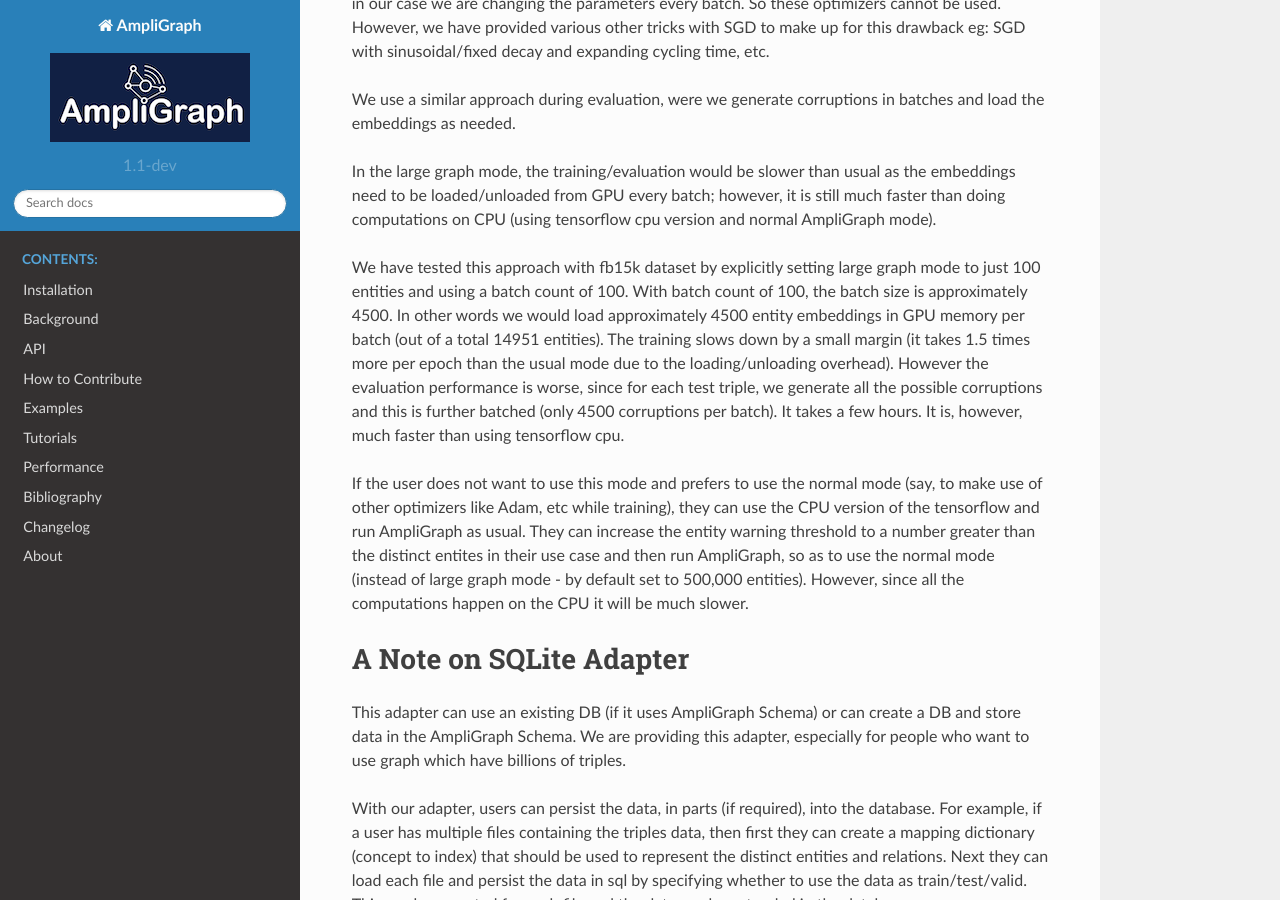
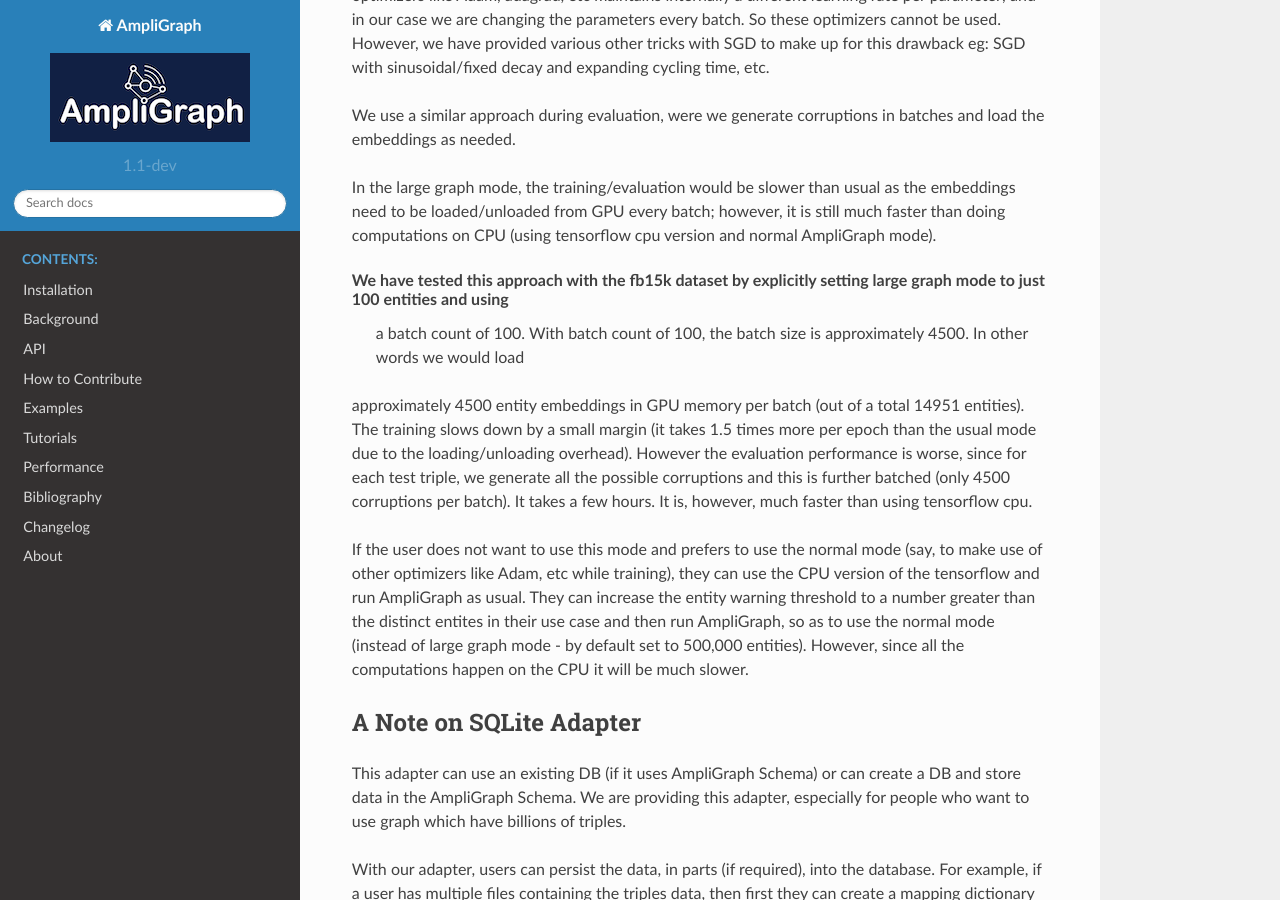
Before and after one commit to Accenture/AmpliGraph, a Sphinx documentation site: the page built from docs/dev_notes.rst, in a window 1280 px wide and 900 px high, scrolled down 1852 px. Built offline with Sphinx 7.4.7 and the Read the Docs theme 2.0.0, drawn with Linux system fonts in a browser that asks for light colours; the version number is read from the project's files by our own code; some of the changed text lies outside the part shown.

Commit message:
Integrated developer notes. Closes #113

```diff
--- a/docs/adapters_eval_and_large_graphs.rst
+++ b/docs/dev_notes.rst
@@ -10,7 +10,8 @@
 Every data adapter must be inherited from this class to be able to be used within AmpliGraph.
 
 
-**Training:**
+Training
+""""""""
 
 While fitting a model, AmpliGraph accepts either an object of ``AmpligraphDatasetAdapter`` class or a numpy array.
 To support backward compatibility, we support numpy arrays as inputs. However, internally we adapt this data in our
@@ -22,7 +23,8 @@
 It uses the ``get_size method`` to determine the size of the dataset.
 
 
-**Evaluation Procedure:**
+Evaluation Procedure
+""""""""""""""""""""
 
 While evaluating the performance of the models, AmpliGraph supports either an object of ``AmpligraphDatasetAdapter``
 class or a numpy array as input. Just like the fit function, we first adapt the data with the ``NumpyAdapter`` before
@@ -77,8 +79,8 @@
 from GPU every batch; however, it is still much faster than doing computations on CPU (using tensorflow cpu version and
 normal AmpliGraph mode).
 
-We have tested this approach with fb15k dataset by explicitly setting large graph mode to just 100 entities and using a
-batch count of 100. With batch count of 100, the batch size is approximately 4500. In other words we would load
+We have tested this approach with the fb15k dataset by explicitly setting large graph mode to just 100 entities and using
+ a batch count of 100. With batch count of 100, the batch size is approximately 4500. In other words we would load
 approximately 4500 entity embeddings in GPU memory per batch (out of a total 14951 entities). The training slows down
 by a small margin (it takes 1.5 times more per epoch than the usual mode due to the loading/unloading overhead).
 However the evaluation performance is worse, since for each test triple, we generate all the possible corruptions and
@@ -93,7 +95,7 @@
 
 
 A Note on SQLite Adapter
-------------------------
+""""""""""""""""""""""""
 
 This adapter can use an existing DB (if it uses AmpliGraph Schema) or can create a DB and store data in the
 AmpliGraph Schema. We are providing this adapter, especially for people who want to use graph which have
```
Also changed, not shown: docs/dev.md (+5 -0 lines).
